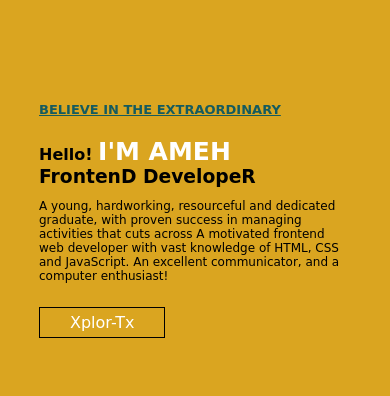
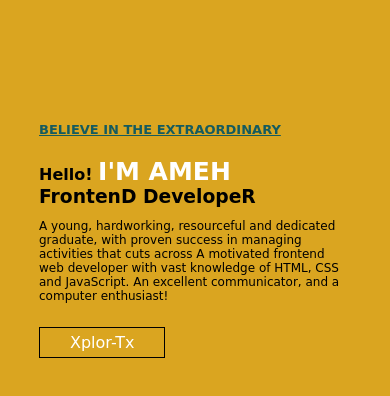
Before and after one commit to shyFrontendDeveloper/Portfolio, a plain HTML site: page index.html in a window 390 px wide. Shown: the part 58-454 px from the top of the page. Drawn offline with Linux system fonts and the light colour scheme; a web font is replaced by a local one.

Commit message:
initial commit

```diff
--- a/css/style.css
+++ b/css/style.css
@@ -150,7 +150,7 @@ nav ul li {
 
 @media (max-width: 425px) {
     .writeups {
-        margin: 60px 0;
+        margin: 80px 0;
     }
 
     .writeups h1 {
```
